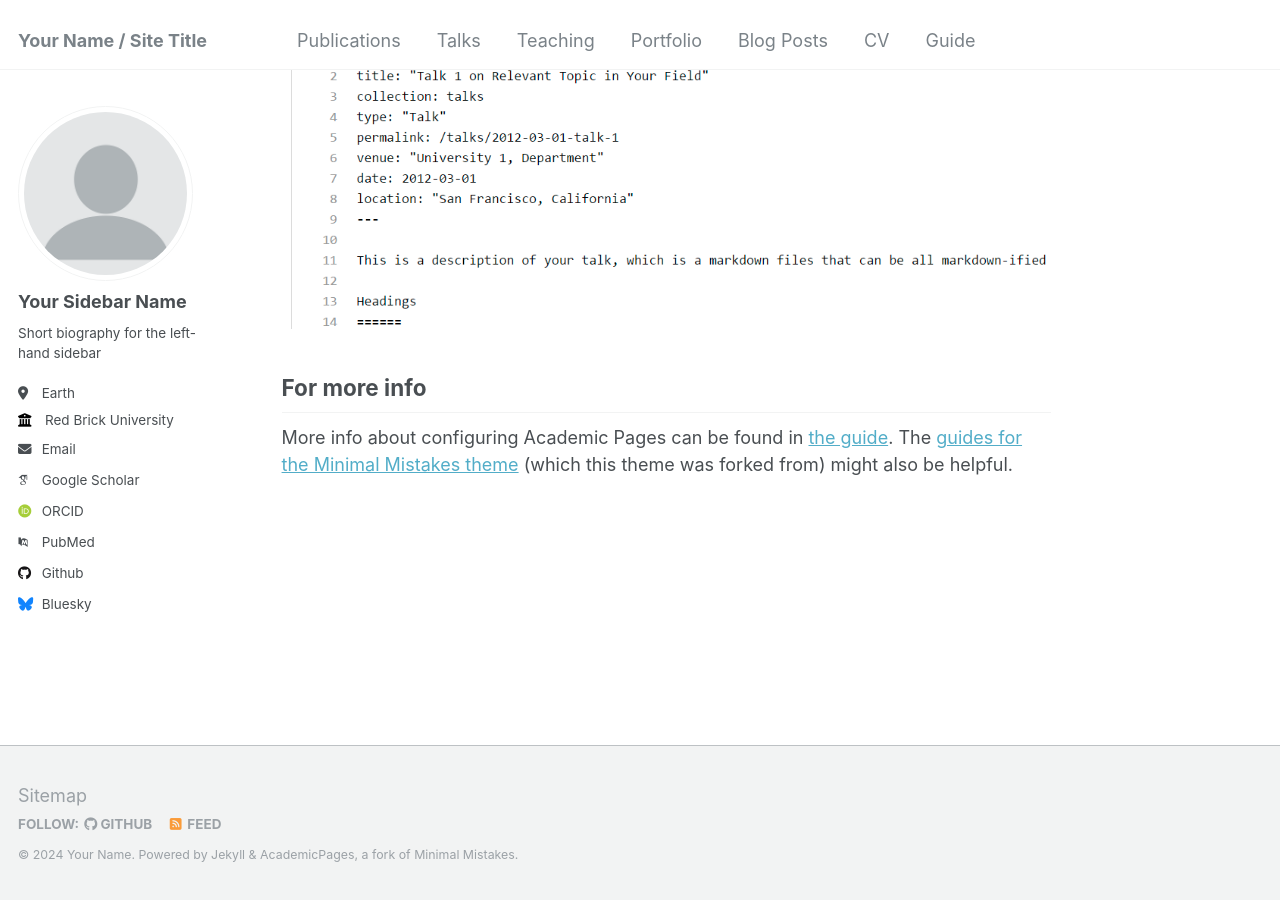
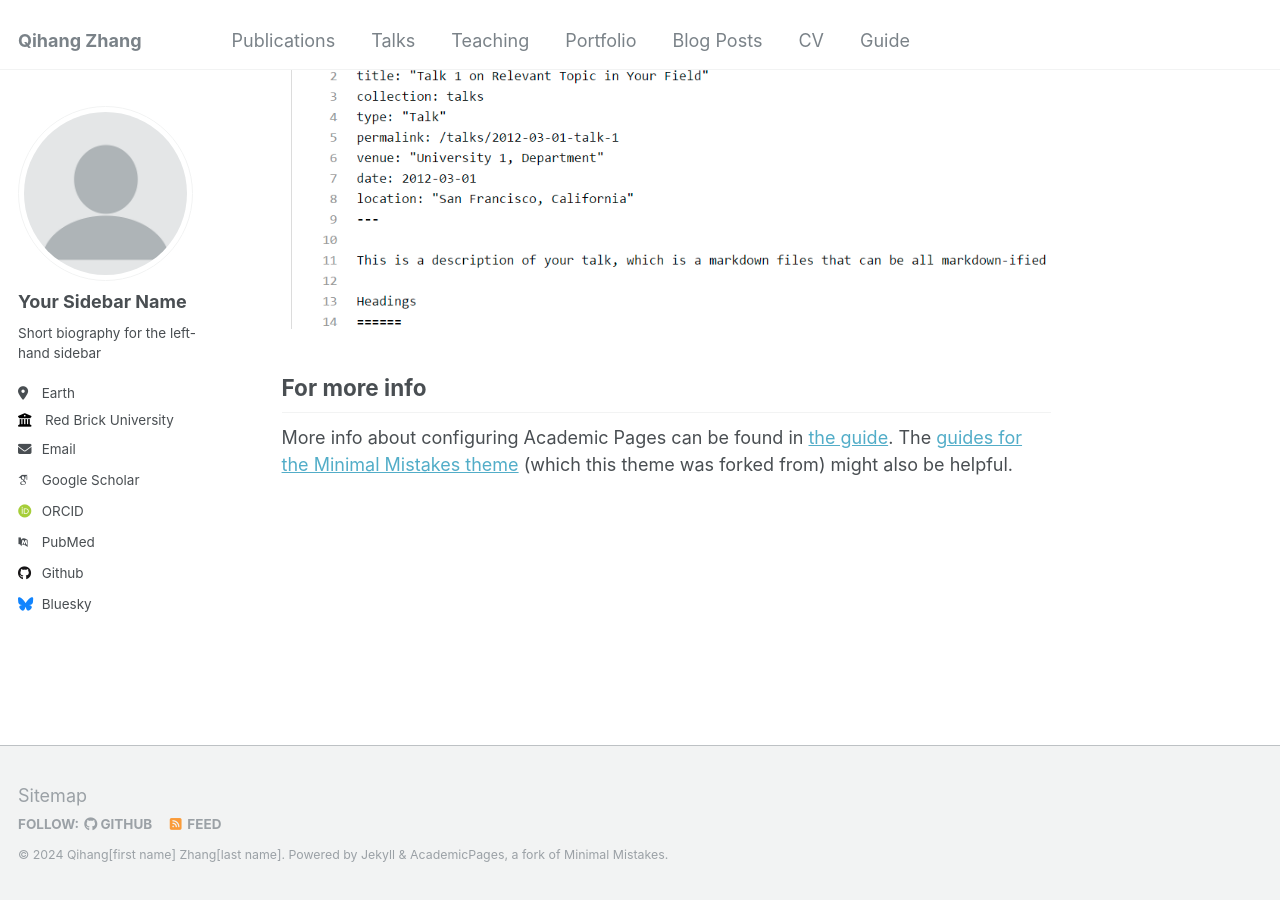
Before and after one commit to qihangZH/qihangZH.github.io, a Jekyll site: the page built from _pages/about.md, in a window 1280 px wide and 900 px high, scrolled down 2660 px. Built offline with Jekyll 4.4.1, drawn with Linux system fonts in a browser that asks for light colours; some web fonts are replaced.

Commit message:
first change

```diff
--- a/_config.yml
+++ b/_config.yml
@@ -8,13 +8,13 @@
 
 # Basic Site Settings
 locale                   : "en-US"
-title                    : "Your Name / Site Title"
+title                    : "Qihang Zhang"
 title_separator          : "-"
-name                     : &name "Your Name"
+name                     : &name "Qihang[first name] Zhang[last name]"
 description              : &description "personal description"
-url                      : https://academicpages.github.io # the base hostname & protocol for your site e.g. "https://mmistakes.github.io"
+url                      : https://qihangZH.github.io # the base hostname & protocol for your site e.g. "https://mmistakes.github.io"
 baseurl                  : "" # the subpath of your site, e.g. "/blog"
-repository               : "academicpages/academicpages.github.io"
+repository               : "qihangZH/qihangZH.github.io"
 
 # Site Author - The following control what appear as part of the author content on the side bar.
 #               If a field is blank the icon and link will not appear, otherwise it will be shown.
```
